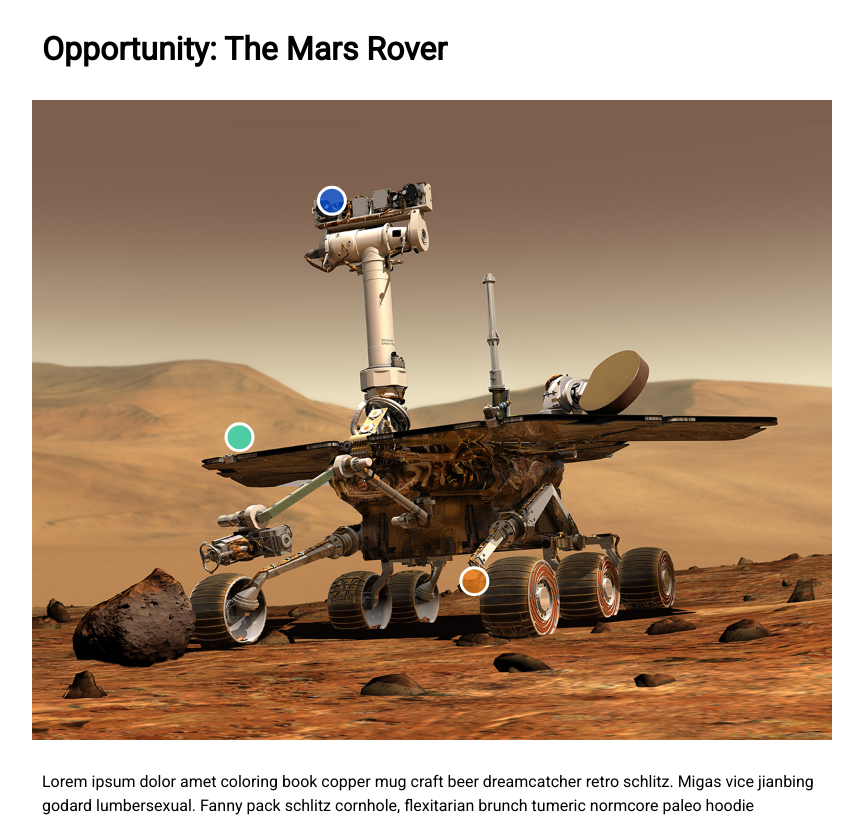
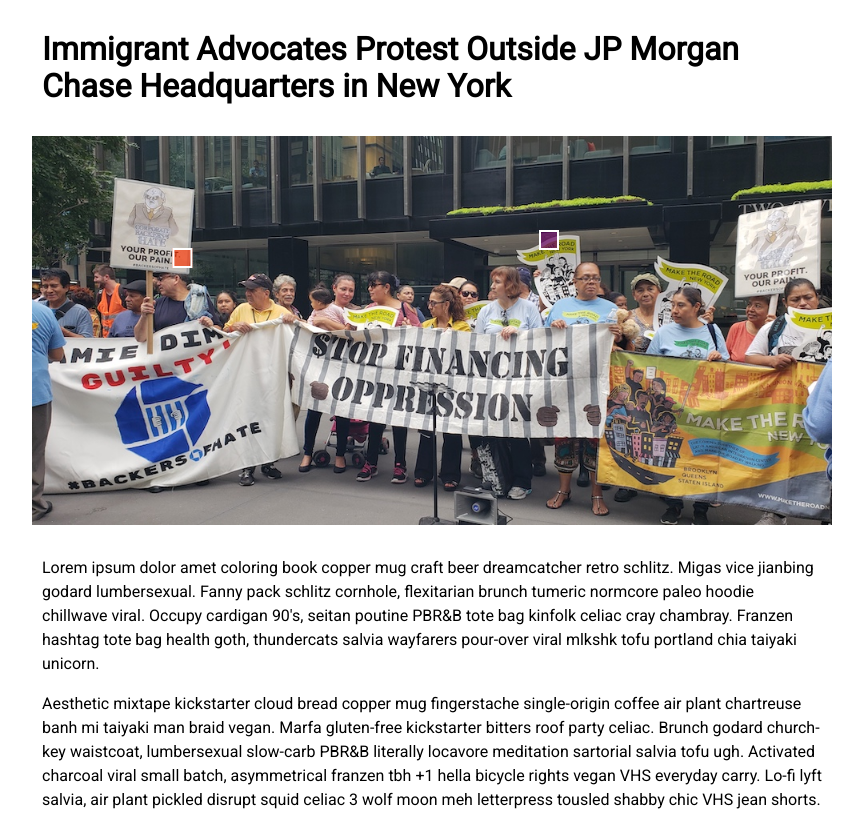
Before and after one commit to Nikitha-Sattiraju/Annotated-Image-Protest, a plain HTML site: page index.html in a window 1280 px wide. Shown: the top 817 px of the page, without its empty margins (208-1071 px from the left). Drawn offline with nearby package versions, Linux system fonts and the light colour scheme.

Commit message:
modified branch

```diff
--- a/index.html
+++ b/index.html
@@ -27,39 +27,33 @@
     <!-- YOUR CONTENT GOES HERE -->
     <!-- headline -->
     <div class="container">
-      <h1>Opportunity: The Mars Rover</h1>
+      <h1>Immigrant Advocates Protest Outside JP Morgan Chase Headquarters in New York</h1>
     </div>
 
     <!-- top image -->
     <div class="container photo">
-      <img src="img/rover.jpg" />
+      <img src="img/Protest.jpg" />
 
-      <div class="dot orange wheels">
+      <div class="square red face">
         <div class="inner">
           <a href="#" class="close"></a>
           <div class="content">
-            <p> Opportunity drove 28 miles throughout its 15-year tenure on the red planet</p>
+            <p> Corporate Backers of Hate is a campaign that aims to hold corporations that "stand to profit from Trump's hateful agenda" accountable.
+            </p>
           </div>
         </div>
       </div>
 
-      <div class="dot blue camera">
+      <div class="square purple poster">
         <div class="inner">
           <a href="#" class="close"></a>
           <div class="content">
-            <p> Opportunity sent back many images of rock formations with distinct, defined textures and patterns, indicating water was present on Mars at one time.</p>
+            <p> Make the Road New York is an immigrant advocacy group that started the #FamiliesBelongTogether campaign after the Trump administration started separating children from their parents at the Mexican border.
+            </p>
           </div>
         </div>
       </div>
 
-      <div class="dot green solar">
-        <div class="inner">
-          <a href="#" class="close"></a>
-          <div class="content">
-            <p> Opportunity was solar powered. She is believed to have run out of power in the darkness of a dust storm on Mars and now has dust-covered panels, preventing her from recharging.</p>
-          </div>
-        </div>
-      </div>
     </div>
 
     <!-- Our story -->
--- a/main.js
+++ b/main.js
@@ -1,19 +1,19 @@
-$("body").on("click", ".dot", function (e) {
+$("body").on("click", ".square", function (e) {
 	// on click add an active class to the dot that was clicked
 	e.preventDefault();
 
-	const $this_dot = $(this);
+	const $this_square = $(this);
 
-	$this_dot.addClass("active");
+	$this_square.addClass("active");
 });
 
-$("body").on("click", ".dot .close", function (e) {
+$("body").on("click", ".square .close", function (e) {
 	// on click add an active class to the dot that was clicked
 	e.preventDefault();
 	e.stopPropagation();
 
 	const $this_close = $(this);
-	const $this_dot = $this_close.closest(".dot");
+	const $this_square = $this_close.closest(".square");
 
-	$this_dot.removeClass("active");
+	$this_square.removeClass("active");
 });
--- a/styles.css
+++ b/styles.css
@@ -44,17 +44,17 @@ img {
     width: 100%;
 }
 
-.dot {
+.square {
     /** Sets an equal height and width and sets border-radius to 50%,
      * all of which combined makes a perfect circle */
-    width: 30px;
-    height: 30px;
-    border-radius: 50%;
+    width: 20px;
+    height: 20px;
+    /* border-radius: 50%; */
     /* Position absolute so we can place it anywhere */
     position: absolute;
     display: block;
     /* Adds a translucent white border for easier visibility */
-    border: 3px solid rgba(255, 255, 255, 1);
+    border: 2px solid rgba(255, 255, 255, 1);
     /* Animates circle to overlay */
     transition: all 0.5s ease-in-out;
     /* All text inside is white */
@@ -64,7 +64,7 @@ img {
     cursor: pointer;
 }
 
-.dot .inner {
+.square .inner {
     width: 100%;
     height: 100%;
     opacity: 0;
@@ -73,7 +73,7 @@ img {
     transition: opacity 1s ease-in-out;
 }
 
-.dot .inner .content {
+.square .inner .content {
     top: 50%;
     transform: translateY(-50%);
     position: absolute;
@@ -81,7 +81,7 @@ img {
     padding: 5px;
 }
 
-.dot .close {
+.square .close {
     position: absolute;
     top: 10px;
     right: 10px;
@@ -89,7 +89,7 @@ img {
     color: #FFF;
 }
 
-.dot .close:after {
+.square .close:after {
     font-family: FontAwesome;
     font-size: 1.5em;
     content: "\f00d";
@@ -98,40 +98,30 @@ img {
 /*****************************
 * Dot customizations go here
 ******************************/
-.dot.orange {
-    background-color: rgba(255, 133, 25, 0.65);
+.square.red {
+    background-color: rgba(255, 51, 0, 0.65);
 }
 
-.dot.blue {
-    background-color: rgba(0, 93, 255, 0.65);
+.square.purple {
+    background-color: rgba(102, 0, 102, 0.65);
 }
 
-.dot.green {
-    background-color: rgba(12, 232, 196, 0.65);
+.square.face {
+    top: 30%;
+    left: 18%;
+    transform: translate(-18%, -30%);
 }
 
-.dot.wheels {
-    top: 76%;
-    left: 55.5%;
-    transform: translate(-55.5%, -76%);
-}
-
-.dot.camera {
-    top: 14%;
-    left: 37%;
-    transform: translate(-37%, -14%);
-}
-
-.dot.solar {
-    top: 52.5%;
-    left: 25%;
-    transform: translate(-25%, -52.5%);
+.square.poster {
+    top: 25%;
+    left: 65%;
+    transform: translate(-65%, -25%);
 }
 
 /*********************************
  * For when .dot has been clicked
 **********************************/
-.dot.active {
+.square.active {
     width: 100%;
     height: 100%;
     border-radius: 0;
@@ -140,7 +130,7 @@ img {
     z-index: 2;
 }
 
-.dot.active .inner {
+.square.active .inner {
     opacity: 1;
 }
 
```
Also changed, not shown: img/Protest.jpg (added), 2 other files.
